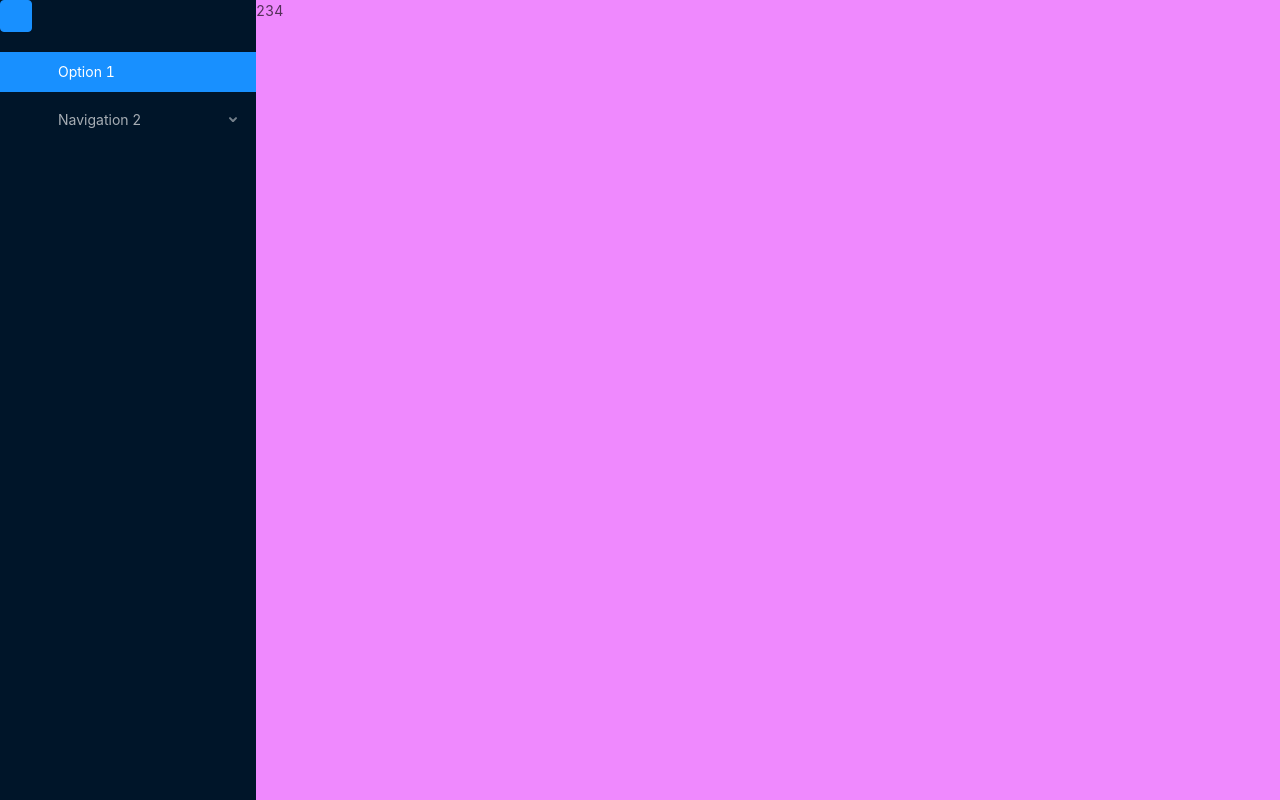
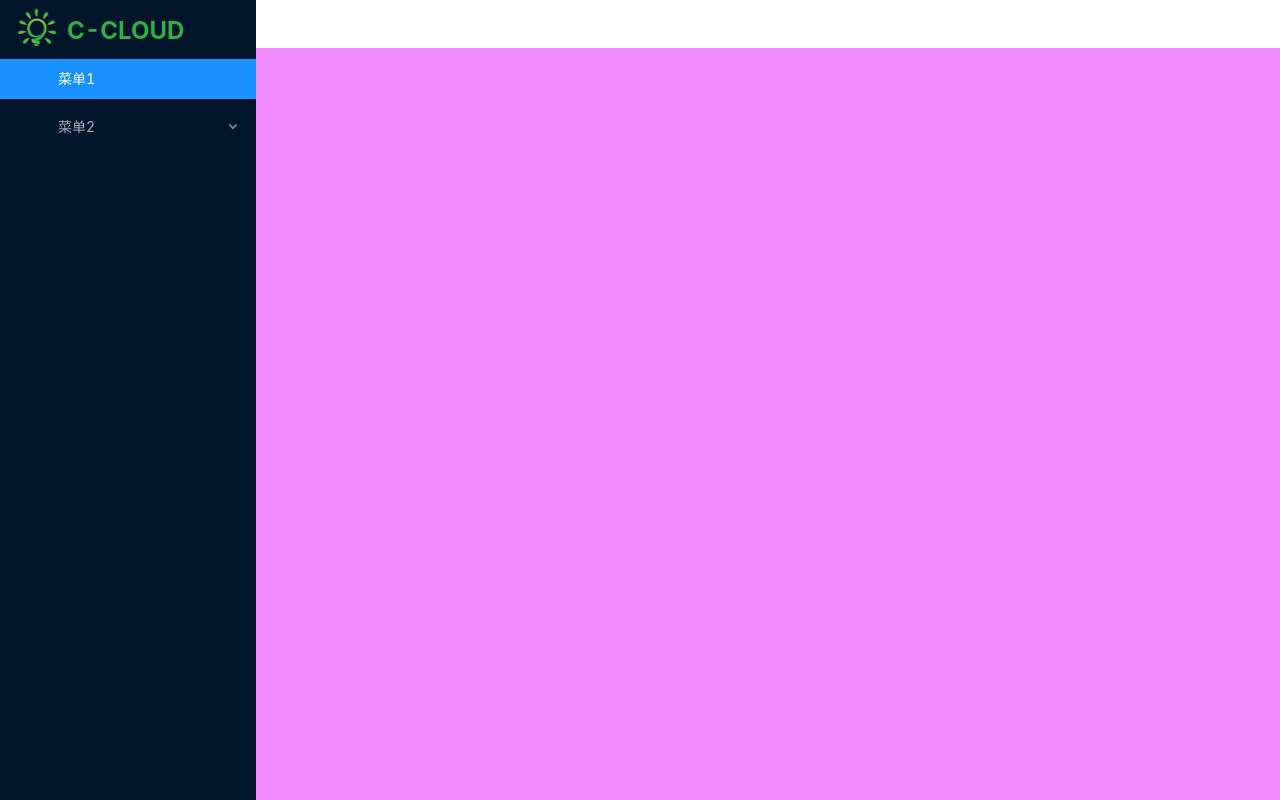
Before and after one commit to iwangjie/ccloud-web, a Vue app: page / in a window 1280 px wide. Built offline with nearby package versions, Linux system fonts and the light colour scheme.

Commit message:
基础布局

```diff
--- a/src/components/Menu/index.vue
+++ b/src/components/Menu/index.vue
@@ -3,13 +3,17 @@
  * @Author: kcz
  * @Date: 2020-02-23 21:15:27
  * @LastEditors: kcz
- * @LastEditTime: 2020-02-24 20:20:22
+ * @LastEditTime: 2020-02-24 21:04:40
  -->
 <template>
-  <div class="menu-main" :class="collapsed ? 'collapsed' : ''">
-    <a-button type="primary" @click="toggleCollapsed" style="margin-bottom: 16px">
+  <div class="menu-main" :class="{'collapsed':collapsed}">
+    <!-- <a-button type="primary" @click="toggleCollapsed" style="margin-bottom: 16px">
       <a-icon :type="collapsed ? 'menu-unfold' : 'menu-fold'" />
-    </a-button>
+    </a-button> -->
+    <div class="logo">
+      <img :src="logo">
+      <span v-show="!collapsed">C-CLOUD</span>
+    </div>
     <a-menu
       :defaultSelectedKeys="['1']"
       :defaultOpenKeys="['sub1']"
@@ -30,23 +34,26 @@
 
 <script>
 import cSubMenu from './module/cSubMenu'
+import { mapGetters } from 'vuex'
+import logo from '@/assets/logo.png'
 export default {
   data () {
     return {
-      collapsed: false,
+      // collapsed: false,
+      logo,
       list: [
         {
           key: '1',
-          title: 'Option 1'
+          title: '菜单1'
         },
         {
           key: '2',
-          title: 'Navigation 2',
+          title: '菜单2',
           children: [
             {
               key: '2.1',
-              title: 'Navigation 3',
-              children: [{ key: '2.1.1', title: 'Option 2.1.1' }]
+              title: '菜单2.1',
+              children: [{ key: '2.1.1', title: '菜单2.1.1' }]
             }
           ]
         }
@@ -56,10 +63,14 @@ export default {
   components: {
     cSubMenu
   },
+  computed: {
+    ...mapGetters(['collapsed'])
+  },
   methods: {
-    toggleCollapsed () {
-      this.collapsed = !this.collapsed
-    }
+
+  },
+  mounted () {
+    console.log(this.collapsed)
   }
 }
 </script>
--- /dev/null
+++ b/src/store/getters.js
@@ -0,0 +1,11 @@
+/*
+ * @Description: getters配置
+ * @Author: kcz
+ * @Date: 2020-02-24 20:30:47
+ * @LastEditors: kcz
+ * @LastEditTime: 2020-02-24 20:31:38
+ */
+
+export default {
+  collapsed: state => state.app.collapsed
+}
--- a/src/store/index.js
+++ b/src/store/index.js
@@ -1,15 +1,12 @@
 import Vue from 'vue'
 import Vuex from 'vuex'
-
+import app from './module/app'
+import getters from './getters'
 Vue.use(Vuex)
 
 export default new Vuex.Store({
-  state: {
-  },
-  mutations: {
-  },
-  actions: {
-  },
+  getters,
   modules: {
+    app
   }
 })
--- /dev/null
+++ b/src/store/module/app.js
@@ -0,0 +1,24 @@
+/*
+ * @Description: 应用基础vuex配置
+ * @Author: kcz
+ * @Date: 2020-02-24 20:28:47
+ * @LastEditors: kcz
+ * @LastEditTime: 2020-02-24 20:38:08
+ */
+
+export default {
+  state: {
+    collapsed: false
+  },
+  mutations: {
+    SET_COLLAPSED (state) {
+      state.collapsed = !state.collapsed
+    }
+  },
+  actions: {
+    toggleCollapsed ({ commit }) {
+      // 切换Collapsed
+      commit('SET_COLLAPSED')
+    }
+  }
+}
--- a/src/styles/layout.less
+++ b/src/styles/layout.less
@@ -4,6 +4,17 @@
  .layout-right{
    flex: 1;
    background: #ef89fe;
+   .layout-header{
+     background: #fff;
+     height: 48px;
+     .toggle-collapsed-btn{
+       font-size: 22px;
+       width: 48px;
+       text-align: center;
+       line-height: 48px;
+       cursor: pointer;
+     }
+   }
  }
 }
 
@@ -18,4 +29,23 @@
   &.collapsed{
   width: 80px;
   }
+  .logo{
+    width: 100%;
+    height: 55px;
+    // line-height: 55px;
+    padding: 5px 15px;;
+    >img{
+      // transform: translateY(-8px);
+      width: 44px;
+      height: 100%;
+    }
+    >span{
+      color:#2fae49;
+      font-size: 24px;
+      font-weight: 700;
+      position: relative;
+      padding-left: 8px;
+      top: 8px;
+    }
+  }
 }
--- a/src/views/layout/index.vue
+++ b/src/views/layout/index.vue
@@ -3,22 +3,35 @@
  * @Author: kcz
  * @Date: 2020-02-23 21:12:19
  * @LastEditors: kcz
- * @LastEditTime: 2020-02-24 20:24:25
+ * @LastEditTime: 2020-02-24 20:47:08
  -->
 <template>
   <div class="layout-main">
     <cMenu class="c-layout-left" />
     <div class="layout-right">
-      234
+      <header class="layout-header">
+        <div class="toggle-collapsed-btn" @click="toggleCollapsed">
+          <a-icon :type="collapsed ? 'menu-unfold' : 'menu-fold'" />
+        </div>
+      </header>
     </div>
   </div>
 </template>
 <script>
+import { mapGetters } from 'vuex'
 import cMenu from '@/components/Menu/index.vue'
 // console.log(cMenu)
 export default {
   components: {
     cMenu
+  },
+  computed: {
+    ...mapGetters(['collapsed'])
+  },
+  methods: {
+    toggleCollapsed () {
+      this.$store.dispatch('toggleCollapsed')
+    }
   }
 }
 </script>
```
Also changed, not shown: src/assets/logo.png.
